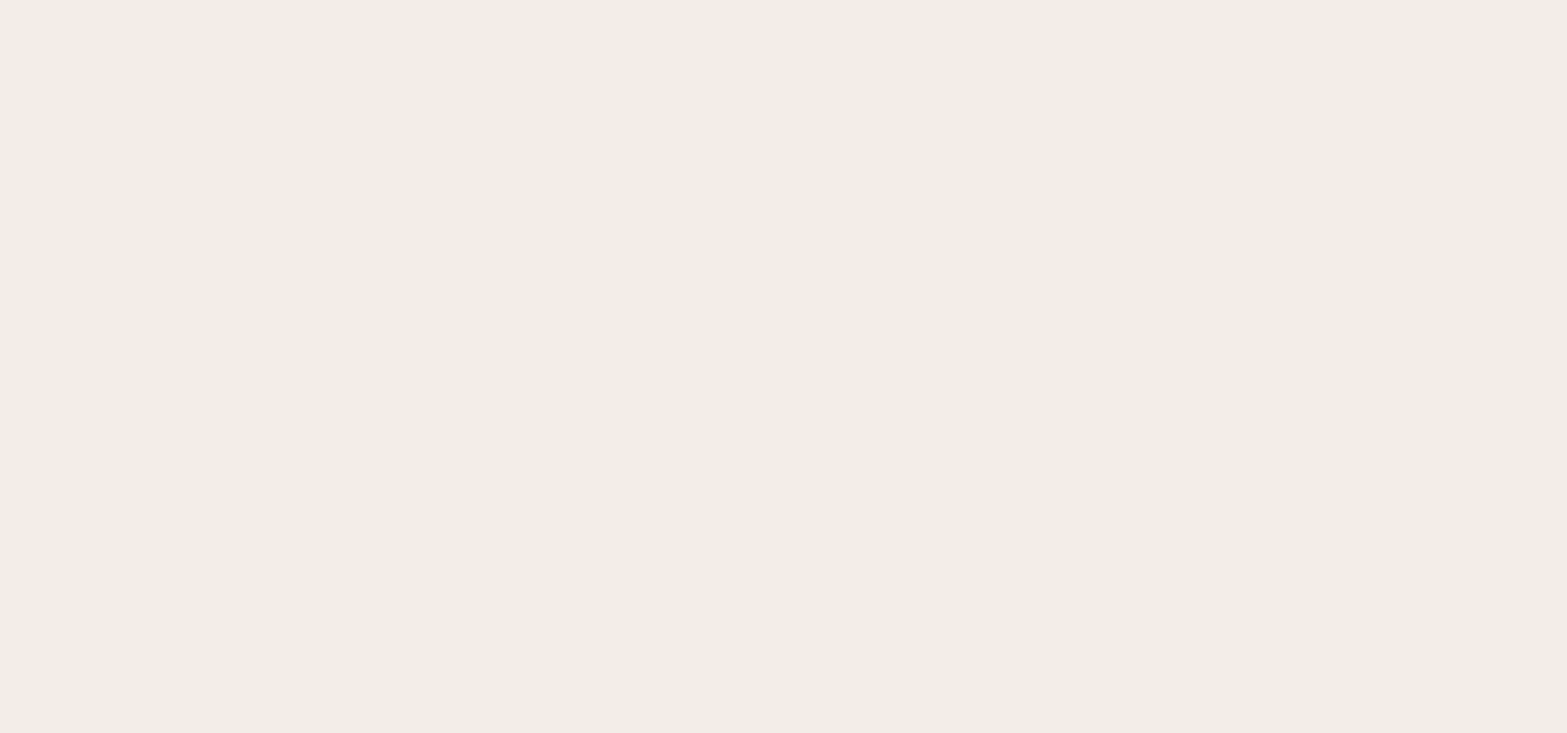
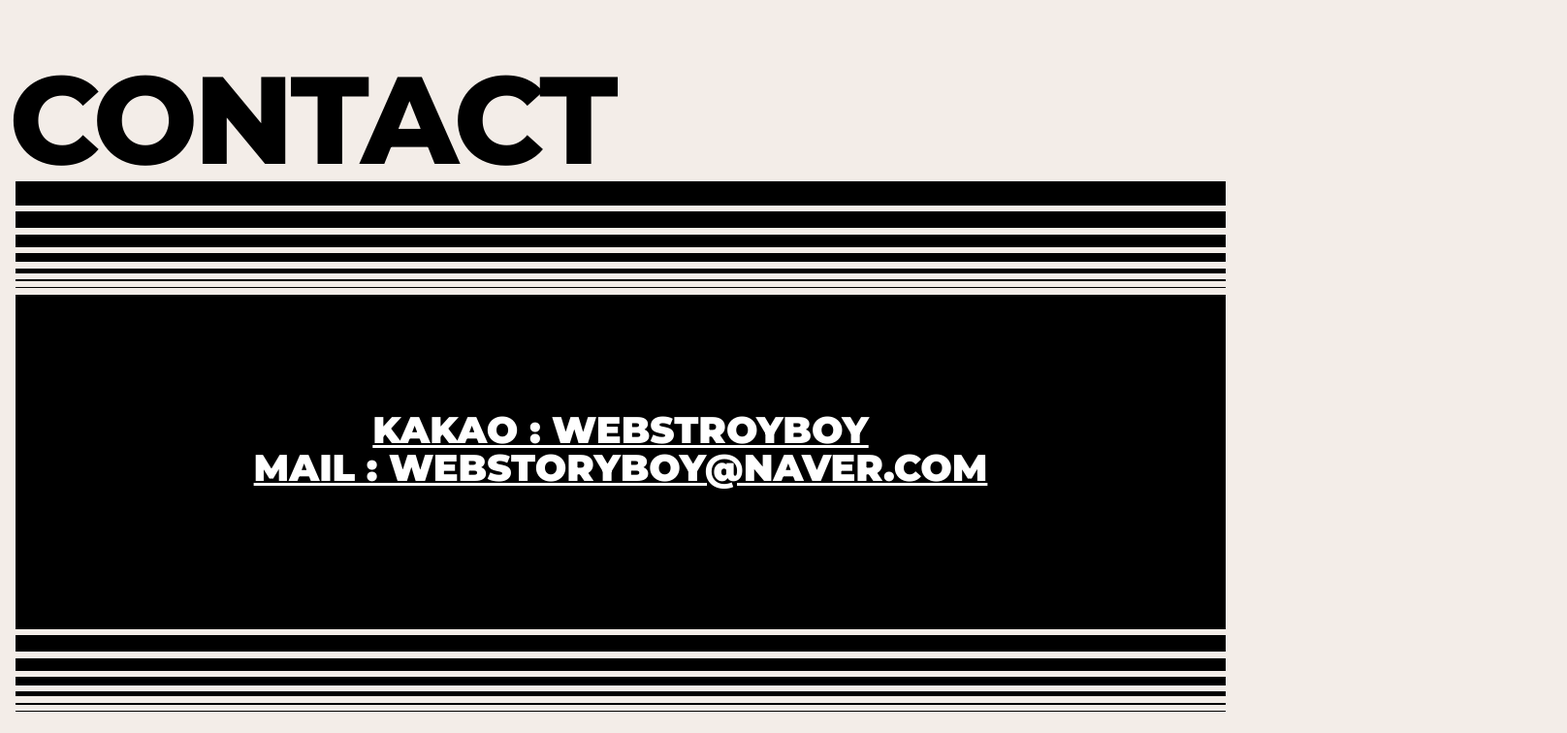
Before and after one commit to Dessert99/Clone_WEBSTORYBOY-PortFolio, a React (Create React App) app: page / in a window 1280 px wide. Shown: the part 5069-5825 px from the top of the page at 97% size, 1616 px wide, since content can reach past the window. Before the commit the page ends 5045 px from the top, so only its background shows below. Built offline with nearby package versions, Linux system fonts and the light colour scheme; a small style sheet from the web is missing; a web font is replaced by a local one.

Commit message:
contact 추가

```diff
--- a/src/assets/scss/section/_contact.scss
+++ b/src/assets/scss/section/_contact.scss
@@ -0,0 +1,129 @@
+#contact {
+  height: 100vh;
+}
+
+.contact__inner {
+  width: 100%;
+  height: 100%;
+  padding: 16px;
+  display: flex;
+  align-items: flex-start;
+  justify-content: flex-end;
+  flex-direction: column;
+
+  @media (max-width: 800px) {
+    justify-content: center;
+  }
+
+  .contact__title {
+    font-size: 10vw;
+    text-transform: uppercase;
+    line-height: 1;
+    font-weight: 800;
+    white-space: nowrap; //줄바꿈을 없앤다.한 줄로 쭉 이어서 보여줘" 라고 브라우저에 지시
+    text-indent: -0.5vw;
+    letter-spacing: -0.3vw; //음수로 주면, ➔ 글자 간격을 좁게 만들어서 글자들이 더 빽빽하게 붙는다
+
+    @media (max-width: 800px) {
+      display: none;
+    }
+  }
+
+  .contact__text {
+    width: 100%;
+    height: 40vh;
+    background-color: var(--black);
+    color: var(--white);
+    display: flex;
+    align-items: center; // 세로 중앙
+    justify-content: center; //가로 중앙
+    flex-direction: column; //자식 요소들을 위→아래로 세로 정렬하는 flex 설정
+    position: relative;
+
+    .text {
+      font-size: 3vw;
+      line-height: 1;
+      font-weight: 900;
+      text-transform: uppercase;
+      text-decoration: underline;
+      text-align: center;
+      position: relative;
+      z-index: 100;
+      transition: all 0.3s;
+      cursor: all-scroll;
+
+      @media (max-width: 800px) {
+        font-size: 24px;
+        padding: 0 16px;
+        word-break: break-all;
+      }
+    }
+  }
+  .contact__lines {
+    width: 100%;
+
+    //줄 효과
+    .line {
+      display: block;
+      width: 100%;
+      height: 1px;
+      background-color: var(--black);
+      margin-bottom: 0.5vw;
+
+      &:nth-child(1) {
+        height: 25px;
+      }
+      &:nth-child(2) {
+        height: 17px;
+      }
+      &:nth-child(3) {
+        height: 13px;
+      }
+      &:nth-child(4) {
+        height: 9px;
+      }
+      &:nth-child(5) {
+        height: 5px;
+      }
+      &:nth-child(6) {
+        height: 2px;
+      }
+      &:nth-child(7) {
+        height: 1px;
+      }
+    }
+    &.top {
+      .line {
+        margin-top: 0.5vw;
+        margin-bottom: 0;
+        display: none;
+
+        @media (max-width: 800px) {
+          display: block;
+        }
+
+        &:nth-child(1) {
+          height: 1px;
+        }
+        &:nth-child(2) {
+          height: 2px;
+        }
+        &:nth-child(3) {
+          height: 5px;
+        }
+        &:nth-child(4) {
+          height: 9px;
+        }
+        &:nth-child(5) {
+          height: 13px;
+        }
+        &:nth-child(6) {
+          height: 17px;
+        }
+        &:nth-child(7) {
+          height: 25px;
+        }
+      }
+    }
+  }
+}
--- a/src/assets/scss/section/_port.scss
+++ b/src/assets/scss/section/_port.scss
@@ -1,7 +1,7 @@
 #port {
   width: 100%;
   margin-top: 30vh;
-  //overflow:hiiden;
+  overflow: hidden; // 가로 스크롤 배우고 나서 수정해보자.
 }
 
 .port__inner {
@@ -28,7 +28,7 @@
   .port__wrap {
     display: flex; //display: flex를 쓰면 기본적으로 모든 자식 요소를 가로 방향(수평)으로 나란히 배치하려고 한다.
     flex-wrap: wrap; //기본적으로 flex는 자식들을 한 줄로 무조건 꽉 끼워 넣으려고 하는데, flex-wrap: wrap;을 주면, 공간이 부족하면 줄을 바꿔서 다음 줄로 내려가게 한다
-    width: 1600px;
+    width: 7000px;
 
     .port__item {
       width: 500px;
--- a/src/components/Contact.jsx
+++ b/src/components/Contact.jsx
@@ -1,7 +1,45 @@
 import React from 'react';
 
 function Contact() {
-  return <div></div>;
+  return (
+    <section id="contact">
+      <div className="contact__inner">
+        <h2 className="contact__title">Contact</h2>
+        <div className="contact__lines" aria-hidden="true">
+          <span className="line"></span>
+          <span className="line"></span>
+          <span className="line"></span>
+          <span className="line"></span>
+          <span className="line"></span>
+          <span className="line"></span>
+          <span className="line"></span>
+        </div>
+        <div className="contact__text">
+          <div className="text">
+            <div>
+              <a href="https://github.com/Dessert99?tab=repositories" target="_blank" rel="noreferrer">
+                KAKAO : Webstroyboy
+              </a>
+            </div>
+            <div>
+              <a href="https://github.com/Dessert99?tab=repositories" target="_blank" rel="noreferrer">
+                mail : WEBSTORYBOY@NAVER.COM
+              </a>
+            </div>
+          </div>
+        </div>
+        <div className="contact__lines bottom" aria-hidden="true">
+          <span className="line"></span>
+          <span className="line"></span>
+          <span className="line"></span>
+          <span className="line"></span>
+          <span className="line"></span>
+          <span className="line"></span>
+          <span className="line"></span>
+        </div>
+      </div>
+    </section>
+  );
 }
 
 export default Contact;
```
